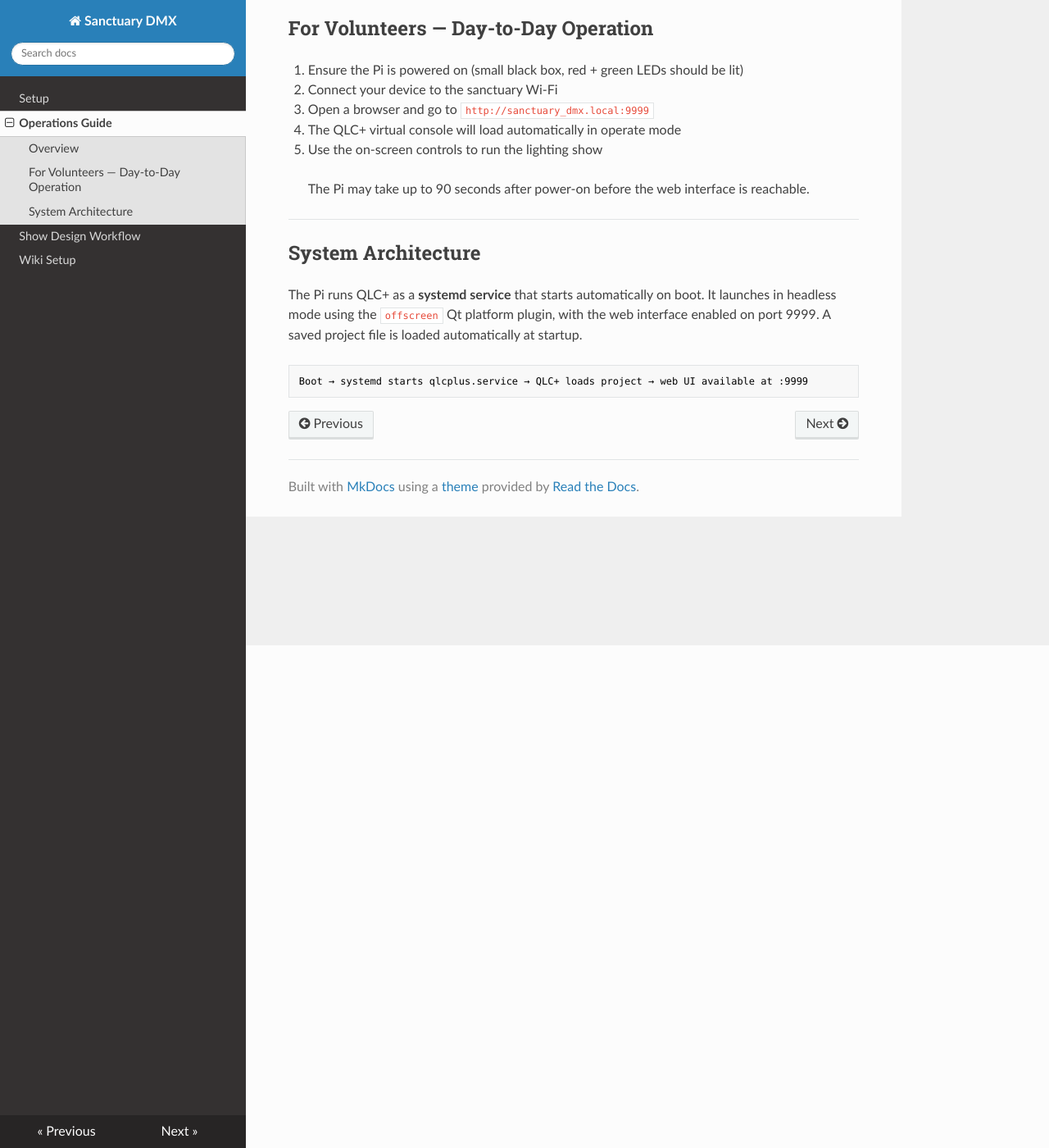
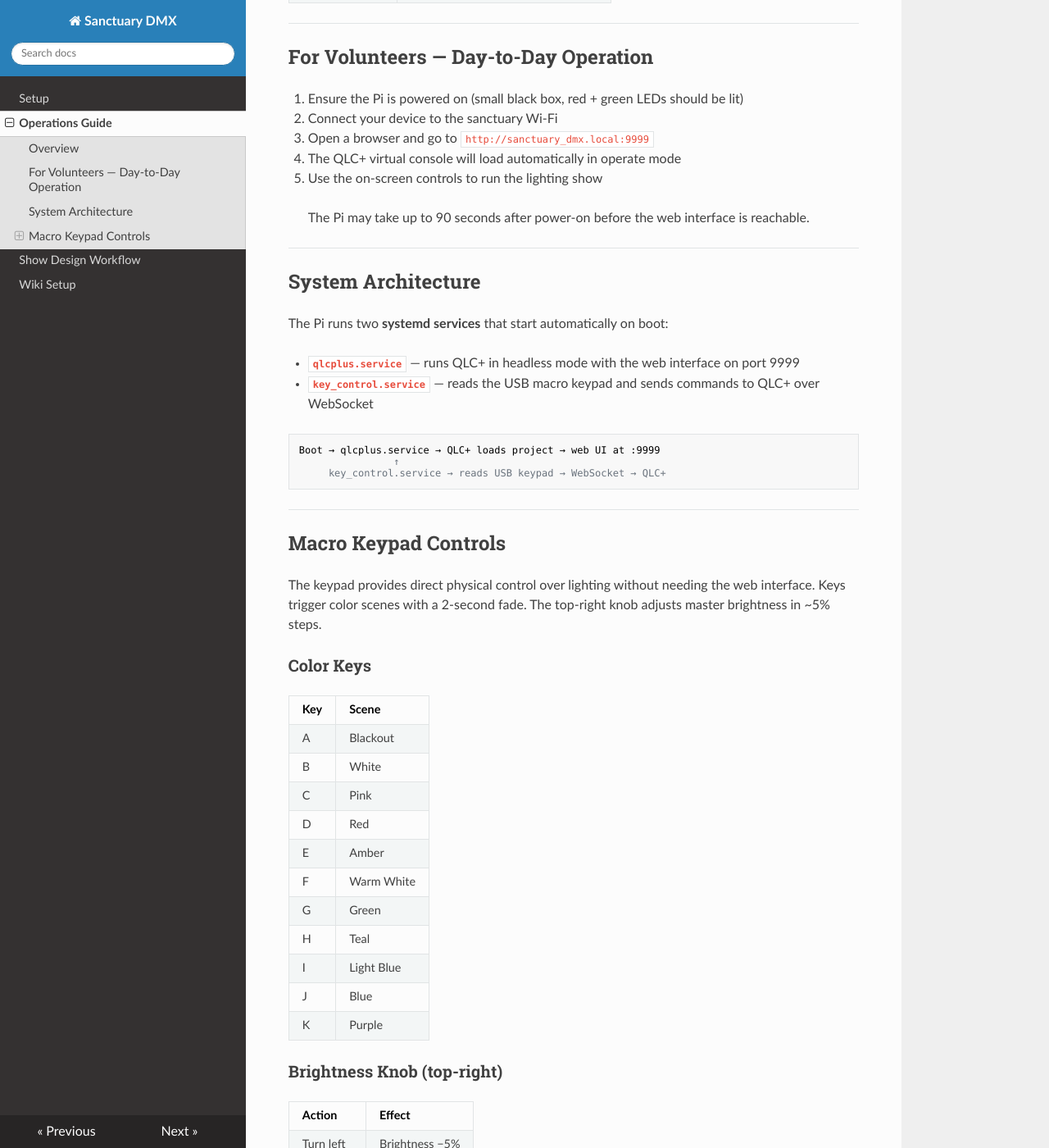
Before and after one commit to JohnBarton27/sanctuarydmx, an MkDocs documentation site: the page built from docs/operations-guide.md, in a window 1280 px wide and 1400 px high, scrolled down 613 px. Shown: the whole window at 82% size. Built offline with MkDocs 1.6.1, drawn with Linux system fonts in a browser that asks for light colours; nearby versions of some CDN libraries; some of the changed text lies outside the part shown.

Commit message:
Doc updates

````diff
--- a/docs/operations-guide.md
+++ b/docs/operations-guide.md
@@ -14,6 +14,7 @@ This document covers the operation of the Sanctuary DMX lighting control system.
 | Hostname | `sanctuary_dmx` |
 | Web interface | `http://sanctuary_dmx.local:9999` |
 | SSH user | `pi` |
+| Physical control | USB macro keypad (16 keys + knob) |
 
 ---
 
@@ -31,8 +32,44 @@ This document covers the operation of the Sanctuary DMX lighting control system.
 
 ## System Architecture
 
-The Pi runs QLC+ as a **systemd service** that starts automatically on boot. It launches in headless mode using the `offscreen` Qt platform plugin, with the web interface enabled on port 9999. A saved project file is loaded automatically at startup.
+The Pi runs two **systemd services** that start automatically on boot:
+
+- **`qlcplus.service`** — runs QLC+ in headless mode with the web interface on port 9999
+- **`key_control.service`** — reads the USB macro keypad and sends commands to QLC+ over WebSocket
 
 ```
-Boot → systemd starts qlcplus.service → QLC+ loads project → web UI available at :9999
+Boot → qlcplus.service → QLC+ loads project → web UI at :9999
+                ↑
+     key_control.service → reads USB keypad → WebSocket → QLC+
 ```
+
+---
+
+## Macro Keypad Controls
+
+The keypad provides direct physical control over lighting without needing the web interface. Keys trigger color scenes with a 2-second fade. The top-right knob adjusts master brightness in ~5% steps.
+
+### Color Keys
+
+| Key | Scene |
+|-----|-------|
+| A | Blackout |
+| B | White |
+| C | Pink |
+| D | Red |
+| E | Amber |
+| F | Warm White |
+| G | Green |
+| H | Teal |
+| I | Light Blue |
+| J | Blue |
+| K | Purple |
+
+### Brightness Knob (top-right)
+
+| Action | Effect |
+|--------|--------|
+| Turn left | Brightness −5% |
+| Turn right | Brightness +5% |
+
+Brightness affects both fixtures together and persists across scene changes. It resets to 100% when `key_control.service` restarts.
````
Also changed, not shown: docs/sanctuary-dmx-setup.md (+45 -0 lines).
